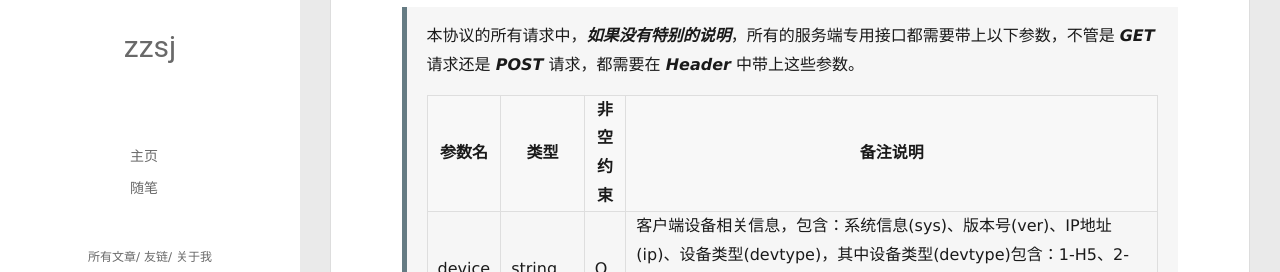
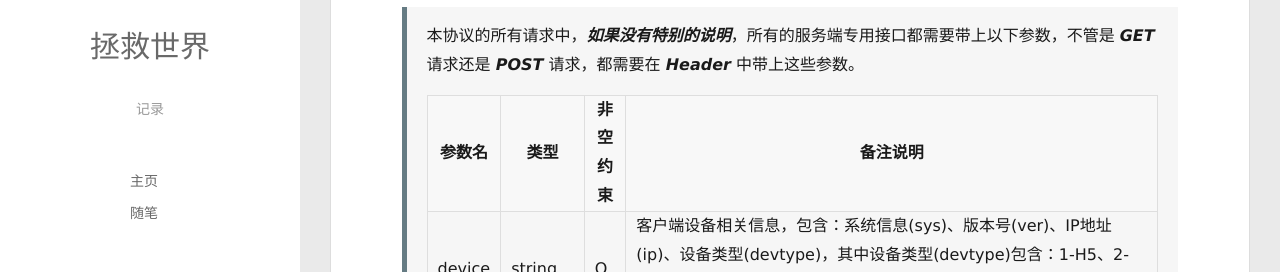
Before and after one commit to hellozzj/hellozzj.github.io, a plain HTML site: page 2017/05/16/第一篇技术博客/index.html in a window 1280 px wide. Shown: the part 243-515 px from the top of the page. Drawn offline with Linux system fonts and the light colour scheme.

Commit message:
Site updated: 2017-05-16 22:31:29

```diff
--- a/2017/05/16/第一篇技术博客/index.html
+++ b/2017/05/16/第一篇技术博客/index.html
@@ -50,8 +50,10 @@
 			<img src="/img/head.jpg" class="js-avatar">
 		</a>
 		<hgroup>
-		  <h1 class="header-author"><a href="/">zzsj</a></h1>
+		  <h1 class="header-author"><a href="/">拯救世界</a></h1>
 		</hgroup>
+
+		<p class="header-subtitle">记录</p>
 
 
 		<nav class="header-menu">
@@ -108,8 +110,10 @@
 				<img src="/img/head.jpg" class="js-avatar">
 			</div>
 			<hgroup>
-			  <h1 class="header-author js-header-author">zzsj</h1>
+			  <h1 class="header-author js-header-author">拯救世界</h1>
 			</hgroup>
+
+			<p class="header-subtitle"><i class="icon icon-quo-left"></i>记录<i class="icon icon-quo-right"></i></p>
 
 
 
@@ -399,7 +403,7 @@
   <div class="outer">
     <div id="footer-info">
     	<div class="footer-left">
-    		&copy; 2017 zzsj
+    		&copy; 2017 拯救世界
     	</div>
       	<div class="footer-right">
       		<a href="http://hexo.io/" target="_blank">Hexo</a>  Theme <a href="https://github.com/litten/hexo-theme-yilia" target="_blank">Yilia</a> by Litten
```
Also changed, not shown: archives/2017/05/index.html (+7 -3 lines), archives/2017/index.html (+7 -3 lines), archives/index.html (+7 -3 lines), index.html (+7 -3 lines), tags/技术/index.html (+7 -3 lines), 随笔/index.html (+7 -3 lines).
